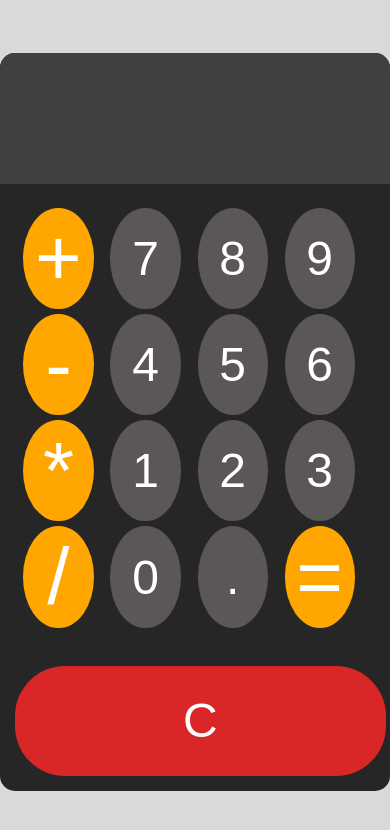
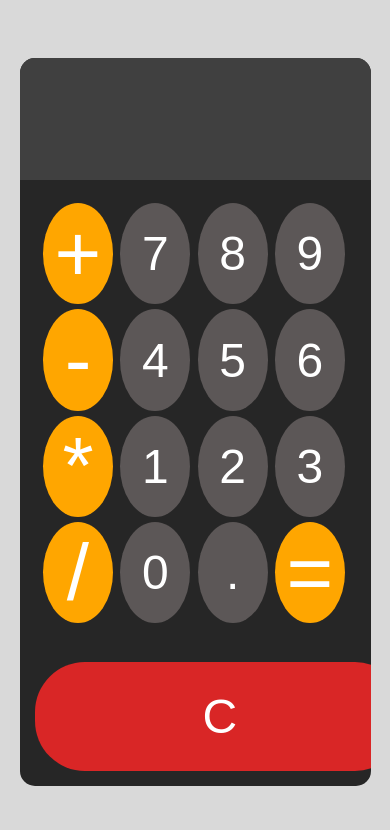
Before and after one commit to RustamHajizadaOriginal/GeneralCalculator, a plain HTML site: page index.html in a window 390 px wide. Drawn offline with Linux system fonts and the light colour scheme.

Commit message:
Size constraints:
Added max-width: 400px to the calculator to prevent it from getting too large
Used width: 90vw to make it responsive on mobile
Changed button sizing to use the grid cell with width: 100% and aspect-ratio: 1/1

```diff
--- a/style.css
+++ b/style.css
@@ -18,14 +18,16 @@ body {
   background-color: var(--general-bg-color);
 }
 #calculator {
-  font-family: cursive;
+  font-family: "Arial", sans-serif;
   background-color: var(--calculator-bg-color);
   border-radius: 15px;
   overflow: hidden;
+  max-width: 400px;
+  width: 90vw;
 }
 #display {
-  width: 100%;
-  padding: 5vw;
+  width: calc(100% - 30px);
+  padding: 15px;
   font-size: 5rem;
   text-align: left;
   border: none;
@@ -76,47 +78,3 @@ button:active {
 .clearbtn:active {
   background-color: var(--button-active-color);
 }
-/* * {
-  margin: 0;
-  padding: 0;
-  box-sizing: border-box;
-} */
-
-/* main {
-  margin: 5vw;
-  padding: 5vw;
-  display: flex;
-  flex-direction: column;
-}
-.screen {
-  margin: 5vw;
-  /* padding: 5vw; */
-
-/*
-textarea {
-  height: 20vh;
-  width: 65vw;
-  border-radius: 15px;
-}
-
-.buttons {
-  display: grid;
-  grid-template-columns: repeat(3, 1fr);
-  margin: 5vw;
-  padding: 5vw;
-}
-
-.btns {
-  margin: 2vw;
-  padding: 5vw;
-  background-color: aliceblue;
-  border-radius: 15px;
-  max-width: 10vw;
-  max-height: 10vh;
-  text-align: center;
-}
-
-.btns:hover {
-  background-color: antiquewhite;
-  cursor: pointer;
-} */
```
